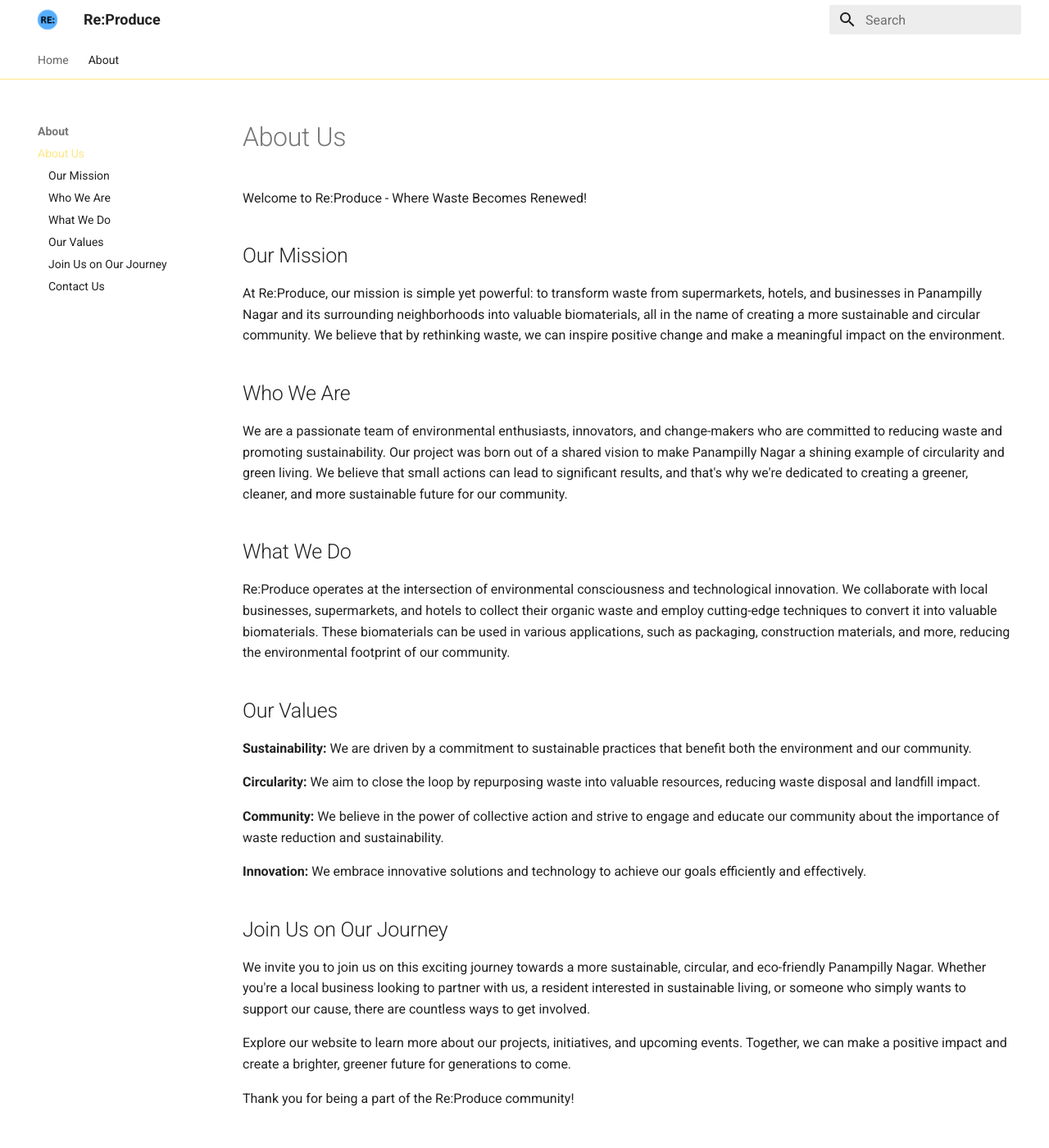
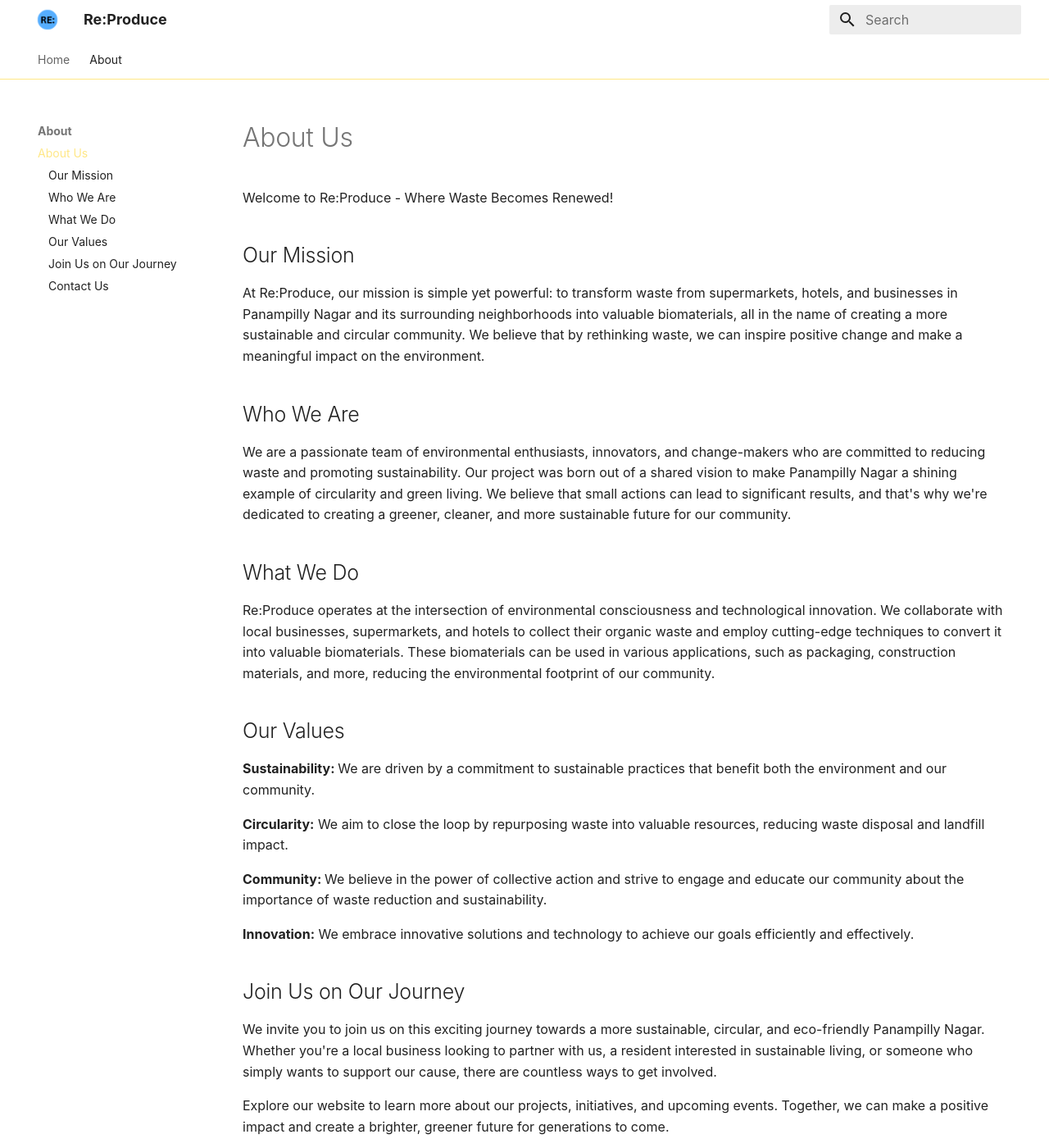
Before and after one commit to Re-produce/re-produce, an MkDocs documentation site: the page built from docs/about/about_us.md, in a window 1280 px wide and 1400 px high. Shown: the whole window at 82% size. Built offline with MkDocs 1.6.1 and Material for MkDocs 9.7.7, drawn with Linux system fonts in a browser that asks for light colours; some web fonts are replaced.

Commit message:
Update mkdocs.yml

```diff
--- a/mkdocs.yml
+++ b/mkdocs.yml
@@ -5,23 +5,33 @@ theme:
   logo: images/logo.png
 
   features:
+    - navigation.top
     - navigation.tabs
     - navigation.sections
     - toc.integrate
-    - navigation.top
     - search.suggest
     - search.highlight
     - content.tabs.link
     - content.code.annotation
     - content.code.copy
 
+  custom_dir: 'overrides'
   language: en
   palette:
       primary: white
       accent: yellow
+  font:
+    # See available fonts from https://fonts.google.com/
+    text: Arima Madurai
+    code: Roboto Mono
 plugins:
-  - social
+  - social:
+     cards_layout_options:
+        font_family: Arima
   - search
+extra_css:
+  - https://cdn.jsdelivr.net/npm/swiper@8/swiper-bundle.min.css
+  - stylesheets/extra.css
 markdown_extensions:
   - pymdownx.highlight:
       anchor_linenums: true
@@ -34,13 +44,14 @@ markdown_extensions:
   - pymdownx.details
   - pymdownx.superfences
   - pymdownx.mark
+  - tables
+  - def_list
+  - pymdownx.tasklist:
+      custom_checkbox: true
   - attr_list
   - pymdownx.emoji:
       emoji_index: !!python/name:materialx.emoji.twemoji
       emoji_generator: !!python/name:materialx.emoji.to_svg
-extra_css:
-  - https://cdn.jsdelivr.net/npm/swiper@8/swiper-bundle.min.css
-  - stylesheets/extra.css
 extra:
   social:
     - icon: fontawesome/brands/youtube
```
